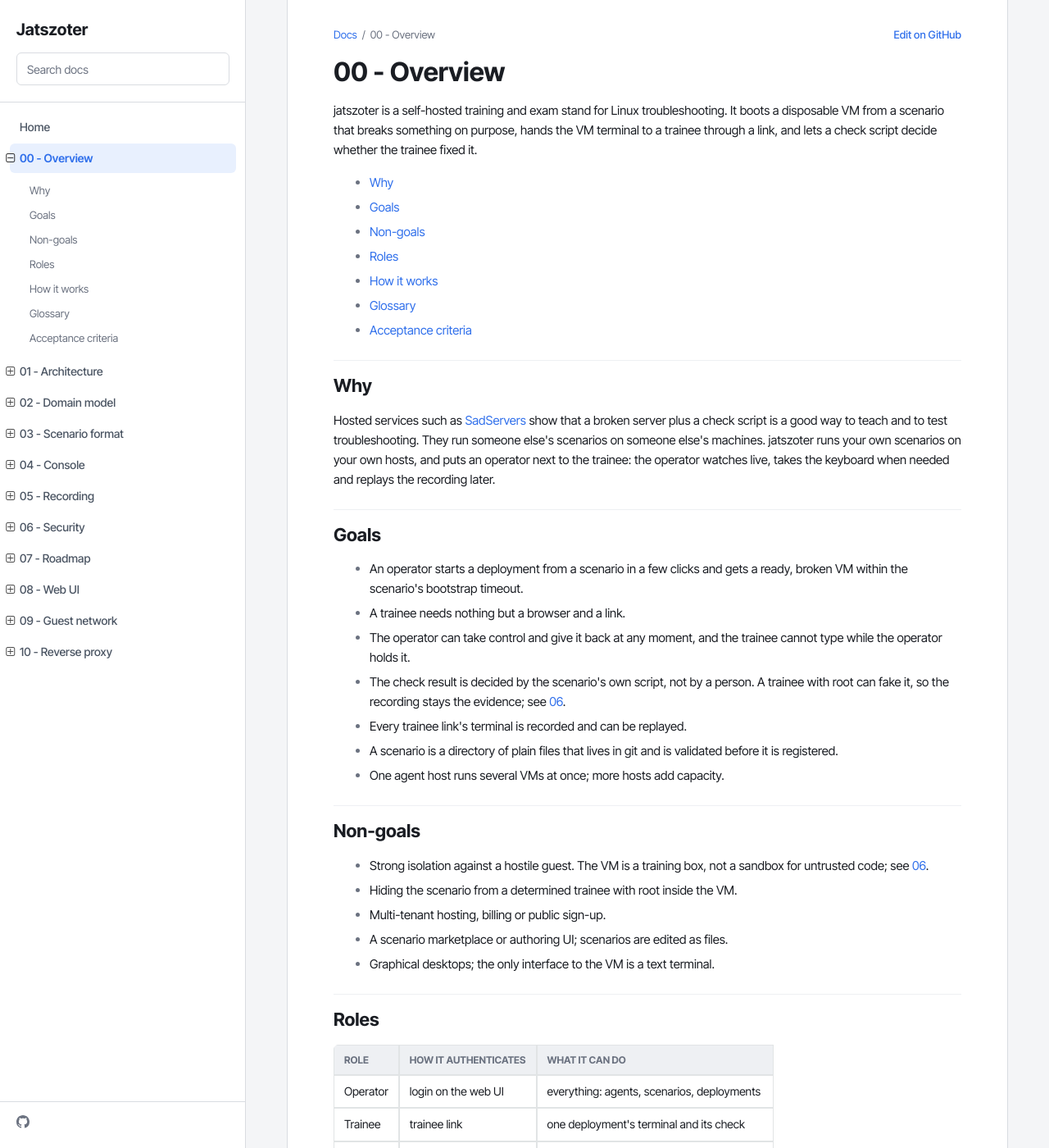
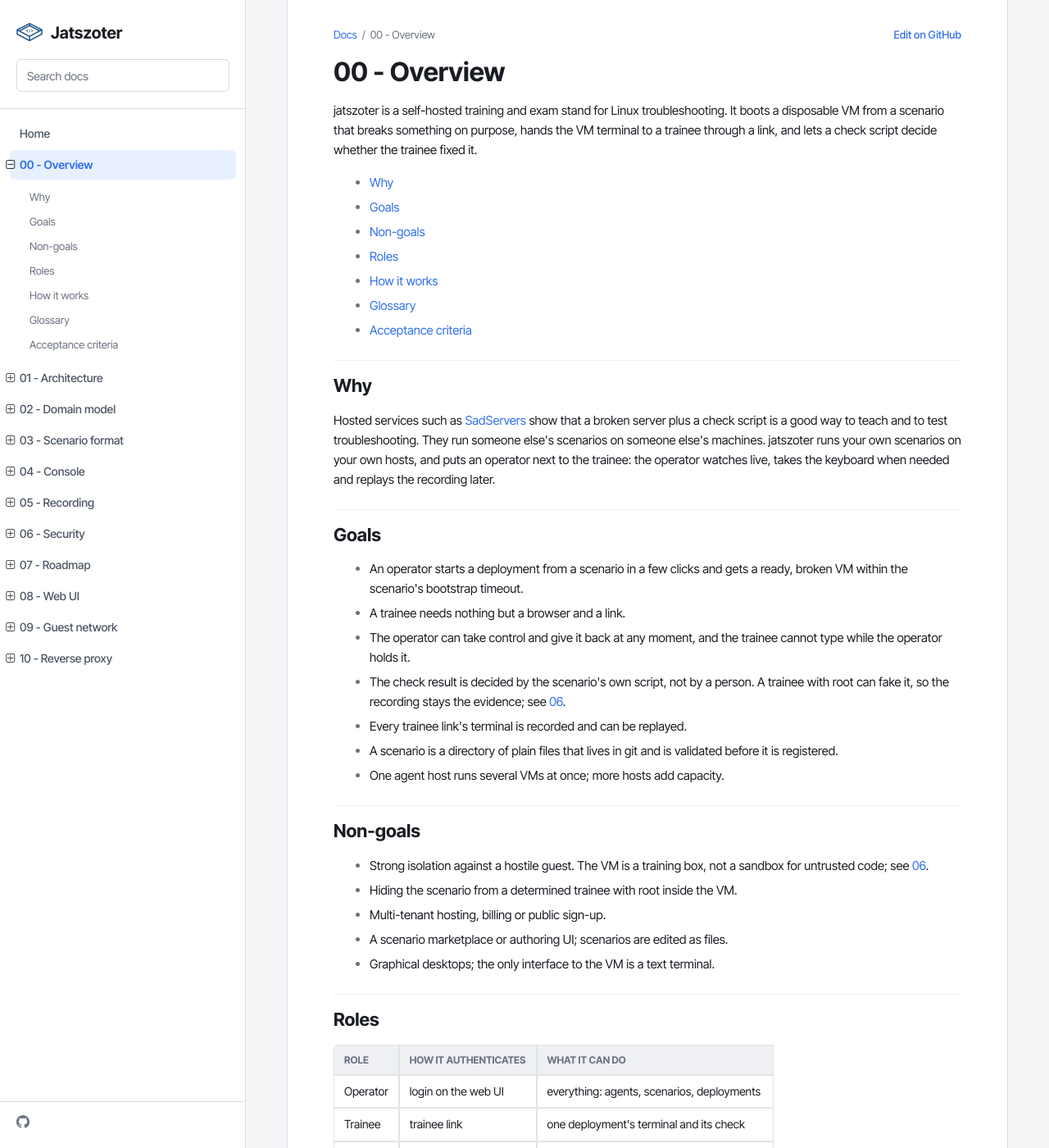
Before and after one commit to oberon-systems/jatszoter, an MkDocs documentation site: the page built from docs/project/00-overview.md, in a window 1280 px wide and 1400 px high. Shown: the whole window at 82% size. Built offline with MkDocs 1.6.1, drawn with Linux system fonts in a browser that asks for light colours.

Commit message:
[docs][pages]: add the logo and the favicon
    The README and the sidebar show the logo, the site gets a favicon.

```diff
--- a/docs/.theme/assets/site.css
+++ b/docs/.theme/assets/site.css
@@ -56,16 +56,16 @@ body,
   background: none;
 }
 
-/* No logo yet: put it at assets/logo.svg and drop `display: none`. */
+/* The logo is docs/project/img/logo.svg, the same file the README shows. */
 .wy-side-nav-search > a.icon-home::before,
 .wy-nav-top > a::before {
-  display: none;
+  display: inline-flex;
   align-items: center;
   justify-content: center;
   width: 32px;
   height: 32px;
   content: "";
-  background: url("logo.svg") center / contain no-repeat;
+  background: url("../img/logo.svg") center / contain no-repeat;
 }
 
 .wy-side-nav-search .version {
```
Also changed, not shown: .pre-commit-config.yaml, README.md, docs/.theme/hooks.py, docs/.theme/img/favicon.ico (added), docs/project/img/logo.svg (added).
